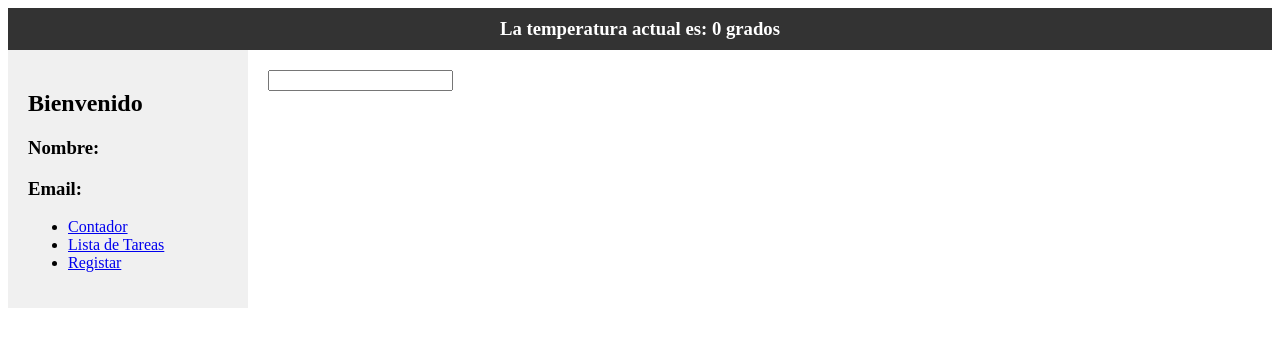
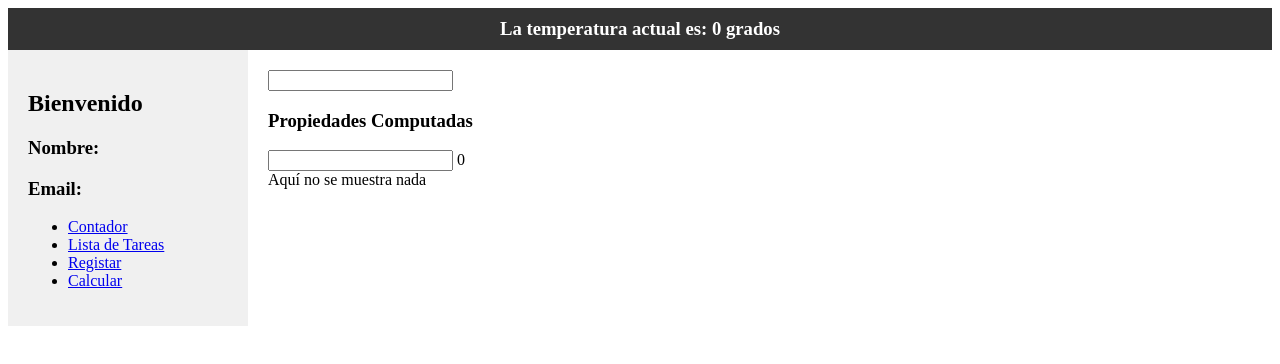
Before and after one commit to XOfili/ProyectoVue1, a Vue app: page /calcular in a window 1280 px wide. Shown: the top 364 px of the page. Built offline with nearby package versions, Linux system fonts and the light colour scheme; no server answers.

Commit message:
Usar directivas v-show y v-if

```diff
--- a/src/components/Sidebar.vue
+++ b/src/components/Sidebar.vue
@@ -7,6 +7,7 @@
             <li> <router-link to="/contador">Contador</router-link> </li>
             <li> <router-link to="/lista-de-tareas">Lista de Tareas</router-link> </li>
             <li> <router-link to="/registrar">Registar</router-link> </li>
+            <li> <router-link to="/calcular">Calcular</router-link> </li>
 
         </ul>
     </div>
--- /dev/null
+++ b/src/modules/calcular/components/ResultadoSection.vue
@@ -0,0 +1,20 @@
+<template>
+    <div class="resultado">
+        {{ props.resultado }}
+    </div>
+</template>
+
+<script setup>
+import { defineProps } from 'vue';
+const props = defineProps (
+    [
+        'resultado'
+    ]
+)
+</script>
+
+<style scoped>
+.resultado {
+    background-color: aquamarine;
+}
+</style>
--- /dev/null
+++ b/src/modules/calcular/views/CalcularView.vue
@@ -0,0 +1,25 @@
+<template>
+    <h3>Propiedades Computadas</h3>
+    <input type="text" v-model="valor">
+    {{valorCalculado}}
+    <ResultadoSection v-if="mostrarElemento" :resultado="valorCalculado"></ResultadoSection>
+    <div v-else-if="isNaN(valor)">Debe ser un número para calcular</div>
+    <div v-else>Aquí no se muestra nada</div>
+</template>
+
+<script setup>
+import { ref, computed } from 'vue';
+import ResultadoSection from '../components/ResultadoSection.vue';
+const valor = ref('');
+const valorCalculado = computed(() => {
+    return valor.value * 3
+});
+
+const mostrarElemento = computed(() => {
+    return valor.value > 10;
+})
+</script>
+
+<style scoped>
+
+</style>
--- a/src/router/index.js
+++ b/src/router/index.js
@@ -23,6 +23,11 @@
       name: 'registrar',
       component: () => import('../modules/registro/views/RegistrarView.vue'),
     },
+    {
+      path: '/calcular',
+      name: 'calcular',
+      component: () => import('../modules/calcular/views/CalcularView.vue'),
+    },
   ],
 })
 
```
